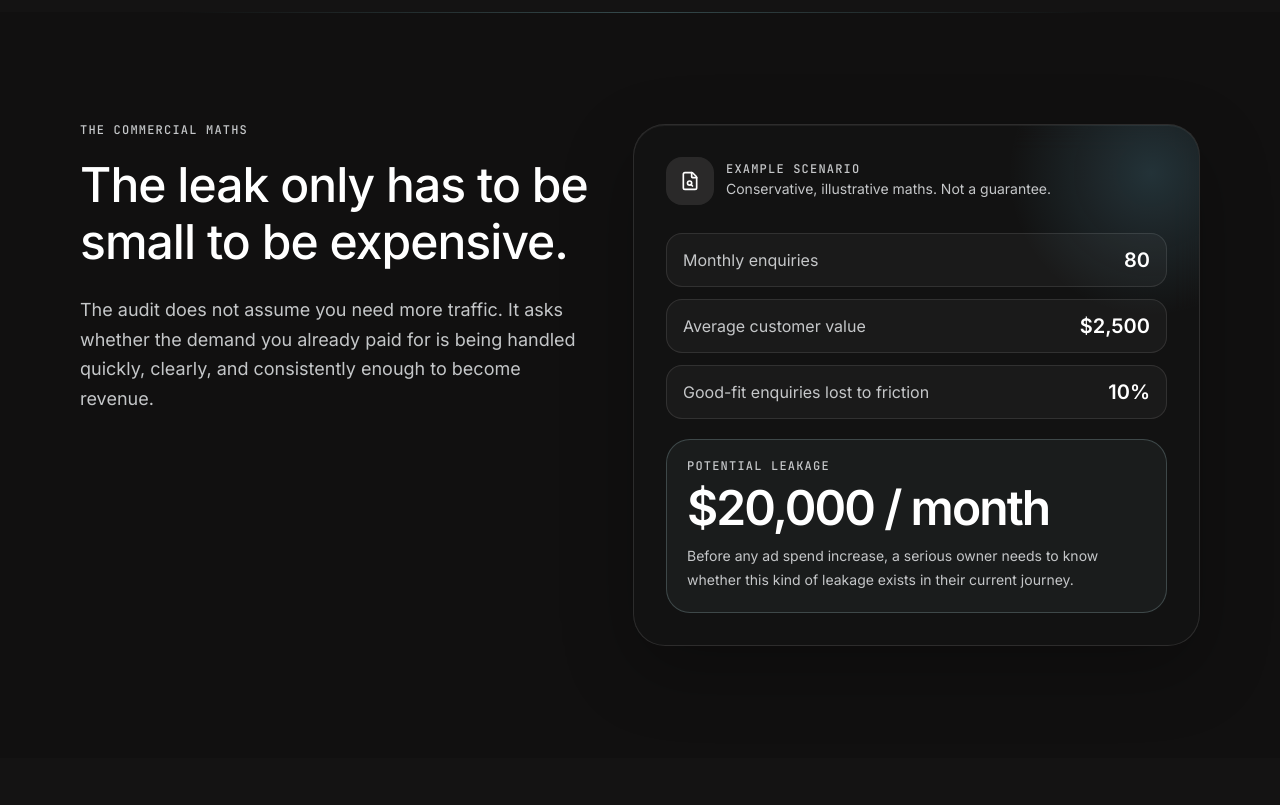
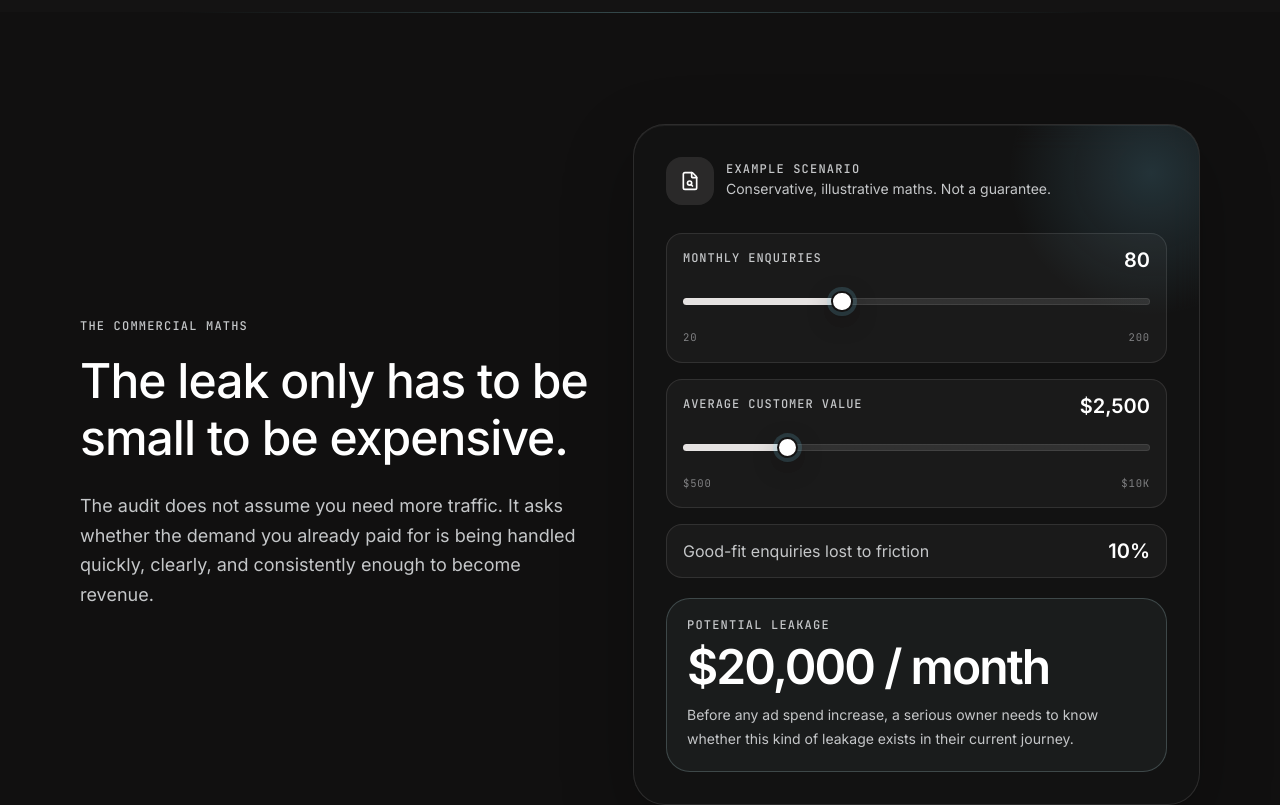
Before and after one commit to heyfinlay/UtopiaStudios, a Next.js app: page /customer-journey-revenue-system in a window 1280 px wide. Shown: the part 3740-4545 px from the top of the page. Built offline with nearby package versions, Linux system fonts and the light colour scheme.

Commit message:
Add commercial maths calculator to revenue page

```diff
--- a/src/app/customer-journey-revenue-system/page.tsx
+++ b/src/app/customer-journey-revenue-system/page.tsx
@@ -24,6 +24,7 @@ import { SiteHeader } from "@/components/layout/SiteHeader";
 import { SiteFooter } from "@/components/layout/SiteFooter";
 import { ButtonLink } from "@/components/ui/ButtonLink";
 import { GlassCard } from "@/components/ui/GlassCard";
+import { CommercialMathsCalculator } from "@/components/sections/CommercialMathsCalculator";
 
 export const metadata: Metadata = {
   title: "Customer Journey Revenue System",
@@ -411,8 +412,8 @@ function LeakMath() {
   return (
     <section className="relative overflow-hidden bg-[#0e0e0e]/45 py-20 md:py-28">
       <div className="absolute left-1/2 top-0 h-px w-[72vw] -translate-x-1/2 bg-gradient-to-r from-transparent via-cyan-200/25 to-transparent" />
-      <div className="mx-auto grid max-w-[1440px] gap-10 px-6 md:grid-cols-[0.95fr_1.05fr] md:px-20">
-        <div>
+      <div className="mx-auto grid max-w-[1440px] items-center gap-10 px-6 md:grid-cols-[0.95fr_1.05fr] md:px-20">
+        <div className="mx-auto w-full max-w-xl">
           <p className="eyebrow text-cyan-100/80">The commercial maths</p>
           <h2 className="section-title mt-5 text-4xl font-medium text-white md:text-5xl">
             The leak only has to be small to be expensive.
@@ -423,49 +424,7 @@ function LeakMath() {
             consistently enough to become revenue.
           </p>
         </div>
-        <GlassCard className="relative overflow-hidden rounded-[2rem] border-cyan-100/15 p-6 md:p-8">
-          <div className="pointer-events-none absolute -right-24 -top-24 h-72 w-72 rounded-full bg-[radial-gradient(circle,rgba(125,220,255,.16),transparent_70%)]" />
-          <div className="relative">
-            <div className="mb-7 flex items-center gap-3">
-              <div className="grid h-12 w-12 place-items-center rounded-2xl bg-white/10 text-white">
-                <FileSearch className="h-5 w-5" />
-              </div>
-              <div>
-                <p className="eyebrow text-[#c8c6c5]">Example scenario</p>
-                <p className="mt-1 text-sm text-[#c5c7c9]">
-                  Conservative, illustrative maths. Not a guarantee.
-                </p>
-              </div>
-            </div>
-            <div className="space-y-3">
-              {[
-                ["Monthly enquiries", "80"],
-                ["Average customer value", "$2,500"],
-                ["Good-fit enquiries lost to friction", "10%"],
-              ].map(([label, value]) => (
-                <div
-                  key={label}
-                  className="flex items-center justify-between rounded-2xl border border-white/10 bg-white/[.035] px-4 py-3"
-                >
-                  <span className="text-[#c5c7c9]">{label}</span>
-                  <span className="text-xl font-semibold text-white">
-                    {value}
-                  </span>
-                </div>
-              ))}
-            </div>
-            <div className="mt-5 rounded-3xl border border-cyan-100/20 bg-cyan-100/[.045] p-5">
-              <p className="eyebrow text-cyan-100/80">Potential leakage</p>
-              <p className="mt-3 text-4xl font-semibold tracking-[-0.04em] text-white md:text-5xl">
-                $20,000 / month
-              </p>
-              <p className="mt-3 text-sm leading-6 text-[#c5c7c9]">
-                Before any ad spend increase, a serious owner needs to know
-                whether this kind of leakage exists in their current journey.
-              </p>
-            </div>
-          </div>
-        </GlassCard>
+        <CommercialMathsCalculator />
       </div>
     </section>
   );
--- a/src/app/globals.css
+++ b/src/app/globals.css
@@ -468,6 +468,69 @@ select.input option {
   white-space: nowrap;
 }
 
+.math-slider__range {
+  display: block;
+  appearance: none;
+  -webkit-appearance: none;
+  width: 100%;
+  height: 2rem;
+  margin-top: 1rem;
+  background: transparent;
+  cursor: pointer;
+}
+
+.math-slider__range:focus-visible {
+  outline: 2px solid rgba(207, 246, 255, 0.8);
+  outline-offset: 4px;
+}
+
+.math-slider__range::-webkit-slider-runnable-track {
+  height: 0.46rem;
+  border-radius: 999px;
+  background: linear-gradient(
+    90deg,
+    #e5e2e1 var(--slider-progress),
+    rgba(255, 255, 255, 0.1) var(--slider-progress)
+  );
+  box-shadow: inset 0 0 0 1px rgba(255, 255, 255, 0.08);
+}
+
+.math-slider__range::-moz-range-track {
+  height: 0.46rem;
+  border-radius: 999px;
+  background: linear-gradient(
+    90deg,
+    #e5e2e1 var(--slider-progress),
+    rgba(255, 255, 255, 0.1) var(--slider-progress)
+  );
+  box-shadow: inset 0 0 0 1px rgba(255, 255, 255, 0.08);
+}
+
+.math-slider__range::-webkit-slider-thumb {
+  appearance: none;
+  -webkit-appearance: none;
+  width: 1.35rem;
+  height: 1.35rem;
+  margin-top: -0.45rem;
+  border: 2px solid #141313;
+  border-radius: 999px;
+  background: #ffffff;
+  box-shadow:
+    0 0 0 4px rgba(125, 220, 255, 0.16),
+    0 8px 24px rgba(0, 0, 0, 0.38);
+}
+
+.math-slider__range::-moz-range-thumb {
+  width: 1.35rem;
+  height: 1.35rem;
+  border: 2px solid #141313;
+  border-radius: 999px;
+  background: #ffffff;
+  box-shadow:
+    0 0 0 4px rgba(125, 220, 255, 0.16),
+    0 8px 24px rgba(0, 0, 0, 0.38);
+}
+
 @media (max-width: 767px) {
   .display {
     letter-spacing: -0.035em;
--- /dev/null
+++ b/src/components/sections/CommercialMathsCalculator.tsx
@@ -0,0 +1,155 @@
+"use client";
+
+import { type CSSProperties, useId, useState } from "react";
+import { FileSearch } from "lucide-react";
+import { GlassCard } from "@/components/ui/GlassCard";
+
+const LOSS_RATE = 0.1;
+
+function formatCurrency(value: number) {
+  return new Intl.NumberFormat("en-AU", {
+    style: "currency",
+    currency: "AUD",
+    maximumFractionDigits: 0,
+  }).format(value);
+}
+
+function formatNumber(value: number) {
+  return new Intl.NumberFormat("en-AU").format(value);
+}
+
+function CalculatorSlider({
+  id,
+  label,
+  value,
+  min,
+  max,
+  step,
+  displayValue,
+  minLabel,
+  maxLabel,
+  onChange,
+}: {
+  id: string;
+  label: string;
+  value: number;
+  min: number;
+  max: number;
+  step: number;
+  displayValue: string;
+  minLabel: string;
+  maxLabel: string;
+  onChange: (value: number) => void;
+}) {
+  const progress = ((value - min) / (max - min)) * 100;
+
+  return (
+    <div className="rounded-2xl border border-white/10 bg-white/[.035] px-4 py-4">
+      <div className="flex items-start justify-between gap-4">
+        <label
+          htmlFor={id}
+          className="font-mono text-xs font-medium uppercase tracking-[0.08em] text-[#c5c7c9]"
+        >
+          {label}
+        </label>
+        <span className="text-right text-xl font-semibold leading-none text-white">
+          {displayValue}
+        </span>
+      </div>
+      <input
+        id={id}
+        type="range"
+        min={min}
+        max={max}
+        step={step}
+        value={value}
+        aria-label={label}
+        aria-valuetext={displayValue}
+        onChange={(event) => onChange(Number(event.currentTarget.value))}
+        className="math-slider__range"
+        style={{
+          "--slider-progress": `${progress}%`,
+        } as CSSProperties}
+      />
+      <div className="mt-3 flex justify-between font-mono text-[0.66rem] uppercase tracking-[0.08em] text-[#c5c7c9]/60">
+        <span>{minLabel}</span>
+        <span>{maxLabel}</span>
+      </div>
+    </div>
+  );
+}
+
+export function CommercialMathsCalculator() {
+  const enquiryId = useId();
+  const valueId = useId();
+  const [monthlyEnquiries, setMonthlyEnquiries] = useState(80);
+  const [averageCustomerValue, setAverageCustomerValue] = useState(2500);
+  const potentialLeakage =
+    monthlyEnquiries * averageCustomerValue * LOSS_RATE;
+
+  return (
+    <GlassCard className="relative w-full max-w-xl overflow-hidden rounded-[2rem] border-cyan-100/15 p-6 md:justify-self-center md:p-8">
+      <div className="pointer-events-none absolute -right-24 -top-24 h-72 w-72 rounded-full bg-[radial-gradient(circle,rgba(125,220,255,.16),transparent_70%)]" />
+      <div className="relative">
+        <div className="mb-7 flex items-center gap-3">
+          <div className="grid h-12 w-12 place-items-center rounded-2xl bg-white/10 text-white">
+            <FileSearch className="h-5 w-5" />
+          </div>
+          <div>
+            <p className="eyebrow text-[#c8c6c5]">Example scenario</p>
+            <p className="mt-1 text-sm text-[#c5c7c9]">
+              Conservative, illustrative maths. Not a guarantee.
+            </p>
+          </div>
+        </div>
+
+        <div className="space-y-4">
+          <CalculatorSlider
+            id={enquiryId}
+            label="Monthly enquiries"
+            value={monthlyEnquiries}
+            min={20}
+            max={200}
+            step={5}
+            displayValue={formatNumber(monthlyEnquiries)}
+            minLabel="20"
+            maxLabel="200"
+            onChange={setMonthlyEnquiries}
+          />
+          <CalculatorSlider
+            id={valueId}
+            label="Average customer value"
+            value={averageCustomerValue}
+            min={500}
+            max={10000}
+            step={100}
+            displayValue={formatCurrency(averageCustomerValue)}
+            minLabel="$500"
+            maxLabel="$10k"
+            onChange={setAverageCustomerValue}
+          />
+          <div className="flex items-center justify-between rounded-2xl border border-white/10 bg-white/[.035] px-4 py-3">
+            <span className="text-[#c5c7c9]">
+              Good-fit enquiries lost to friction
+            </span>
+            <span className="text-xl font-semibold text-white">10%</span>
+          </div>
+        </div>
+
+        <div className="mt-5 rounded-3xl border border-cyan-100/20 bg-cyan-100/[.045] p-5">
+          <p className="eyebrow text-cyan-100/80">Potential leakage</p>
+          <p
+            className="mt-3 text-4xl font-semibold tracking-[-0.04em] text-white md:text-5xl"
+            data-testid="potential-leakage"
+          >
+            {formatCurrency(potentialLeakage)} / month
+          </p>
+          <p className="mt-3 text-sm leading-6 text-[#c5c7c9]">
+            Before any ad spend increase, a serious owner needs to know whether
+            this kind of leakage exists in their current journey.
+          </p>
+        </div>
+      </div>
+    </GlassCard>
+  );
+}
```
